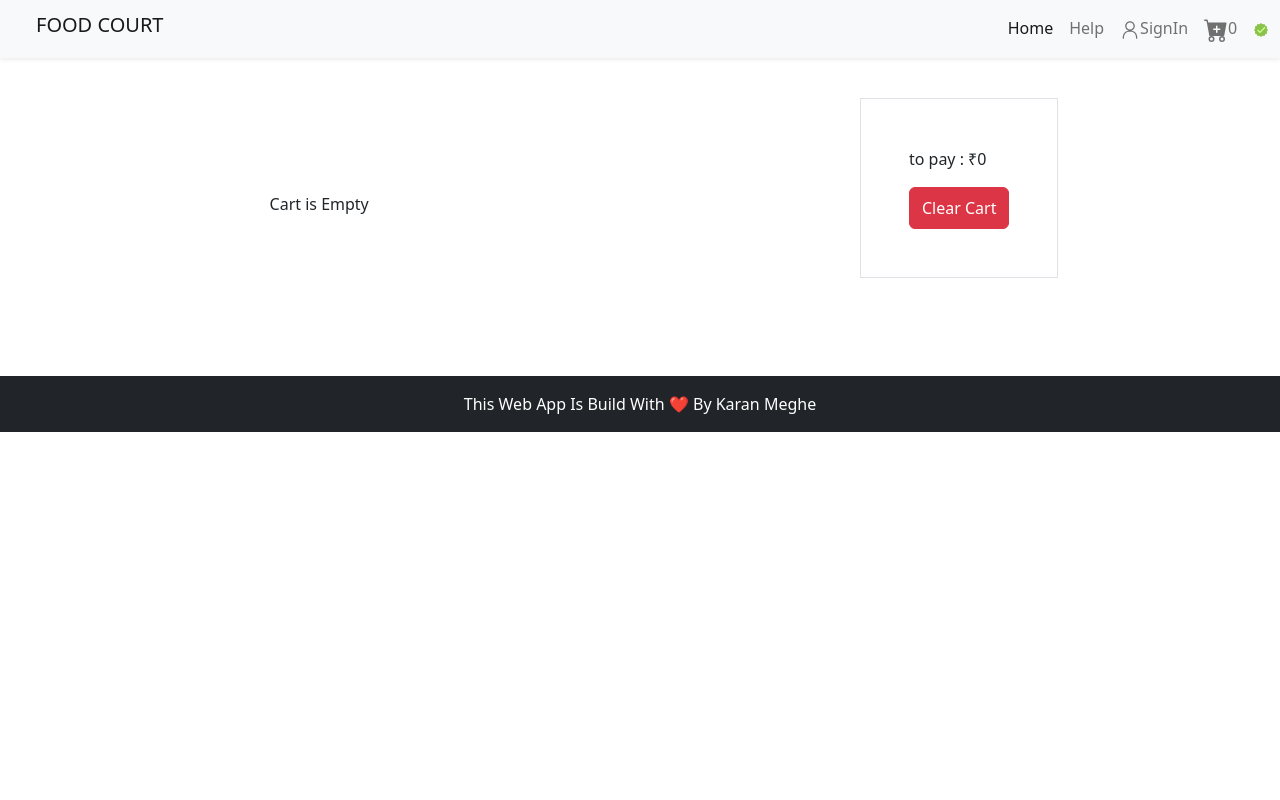
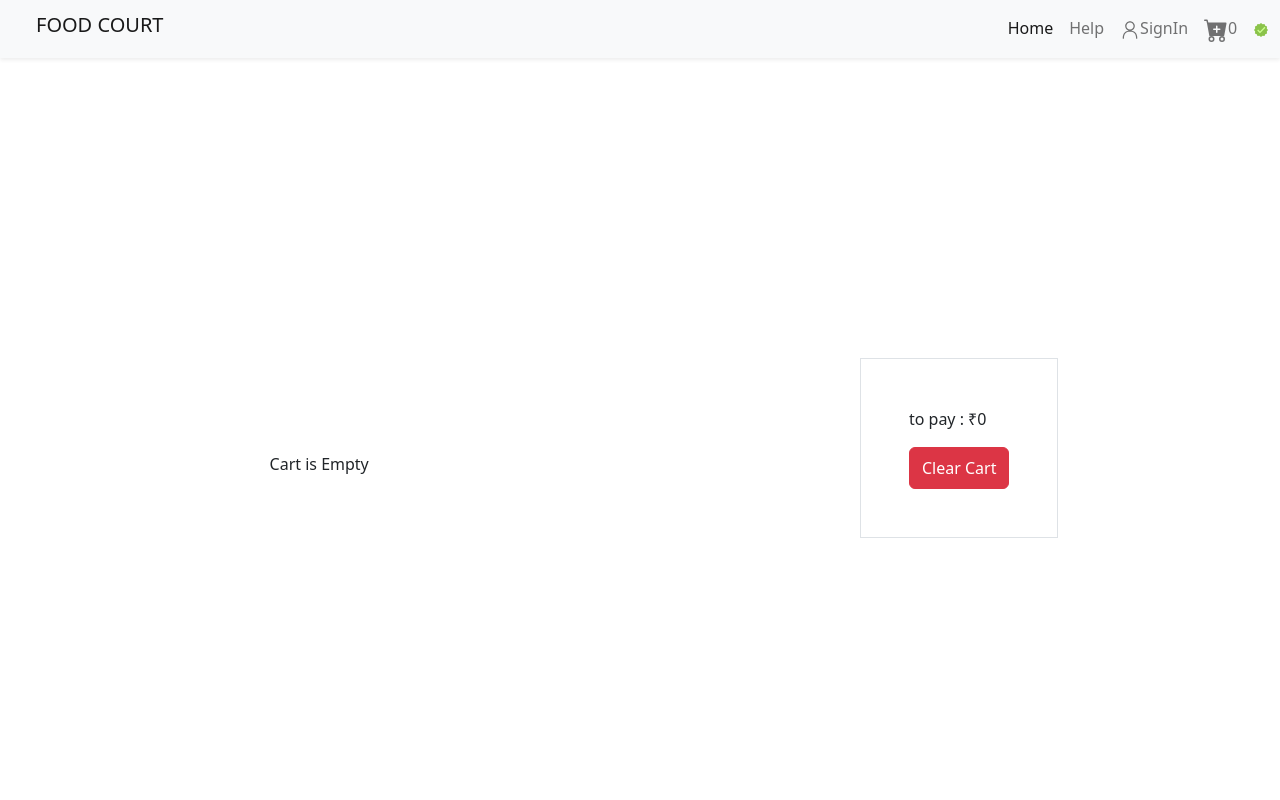
Before and after one commit to KaranMeghe/food-court, a React (Vite) app in the folder Food_Court /: page /cart in a window 1280 px wide. Shown: the top 800 px of the page. Built offline with nearby package versions, Linux system fonts and the light colour scheme.

Commit message:
Style Update: height got fixed on <Body/> <Contact/> & <Cart>

```diff
--- a/Food_Court /src/Components/Forms/SignIn.jsx
+++ b/Food_Court /src/Components/Forms/SignIn.jsx
@@ -26,7 +26,6 @@ const SignIn = () => {
       onSubmit,
     });
 
-  // return (
   //   <div>
   //     <form className="mt-5 w-md-25 w-50" onSubmit={handleSubmit}>
   //       <input
--- a/Food_Court /src/Components/Pages/Cart.jsx
+++ b/Food_Court /src/Components/Pages/Cart.jsx
@@ -10,7 +10,7 @@ const Cart = () => {
   const totalPrice = cartItems.reduce((total, item) => total + item.price, 0);
 
   return (
-    <div className="d-flex flex-column flex-md-row justify-content-around align-items-center my-5 py-5 overflow-auto">
+    <div className="d-flex flex-column flex-md-row justify-content-around align-items-center my-5 overflow-auto min-vh-100">
       <div className="mt-5 mx-5 py-5 d-flex flex-column align-items-center">
         {cartItems.length === 0 ? (
           <p>Cart is Empty</p>
--- a/Food_Court /src/Components/Pages/Contact.jsx
+++ b/Food_Court /src/Components/Pages/Contact.jsx
@@ -57,7 +57,7 @@ const Contact = () => {
 
     //   {loginStatus === "Login" ? <SignIn /> : <SignUp />}
     // </div>
-    <div className="mx-5 position-relative">
+    <div className="mx-5 position-relative vh-100 ">
       <div className="row mt-5 pt-5">
         <div className="col-lg-3 col-sm-12 d-flex flex-column flex-md-row justify-content-center align-items-center">
           <div className=" d-flex flex-column ">
--- a/Food_Court /src/Components/layout/Body.jsx
+++ b/Food_Court /src/Components/layout/Body.jsx
@@ -46,7 +46,7 @@ const Body = () => {
   // Early Return
   if (!allRestaurants)
     return (
-      <>
+      <div className="vh-100 text-center my-auto">
         <h1 className="pt-5 mt-5">Sorry Nothing for now, Comeback later.</h1>
         <p>
           <small>
@@ -55,16 +55,18 @@ const Body = () => {
             thank you.
           </small>
         </p>
-      </>
+      </div>
     );
 
   // If Offline
   if (!isOnline) {
     return (
-      <h3 className="text-center my-5 pt-5">
-        🔴 You are OffLine, please check your internet Connection
-        <ChromeDinoGame />
-      </h3>
+      <div className="vh-100">
+        <h3 className="text-center my-5 pt-5">
+          🔴 You are OffLine, please check your internet Connection
+          <ChromeDinoGame />
+        </h3>
+      </div>
     );
   }
   return (
```
